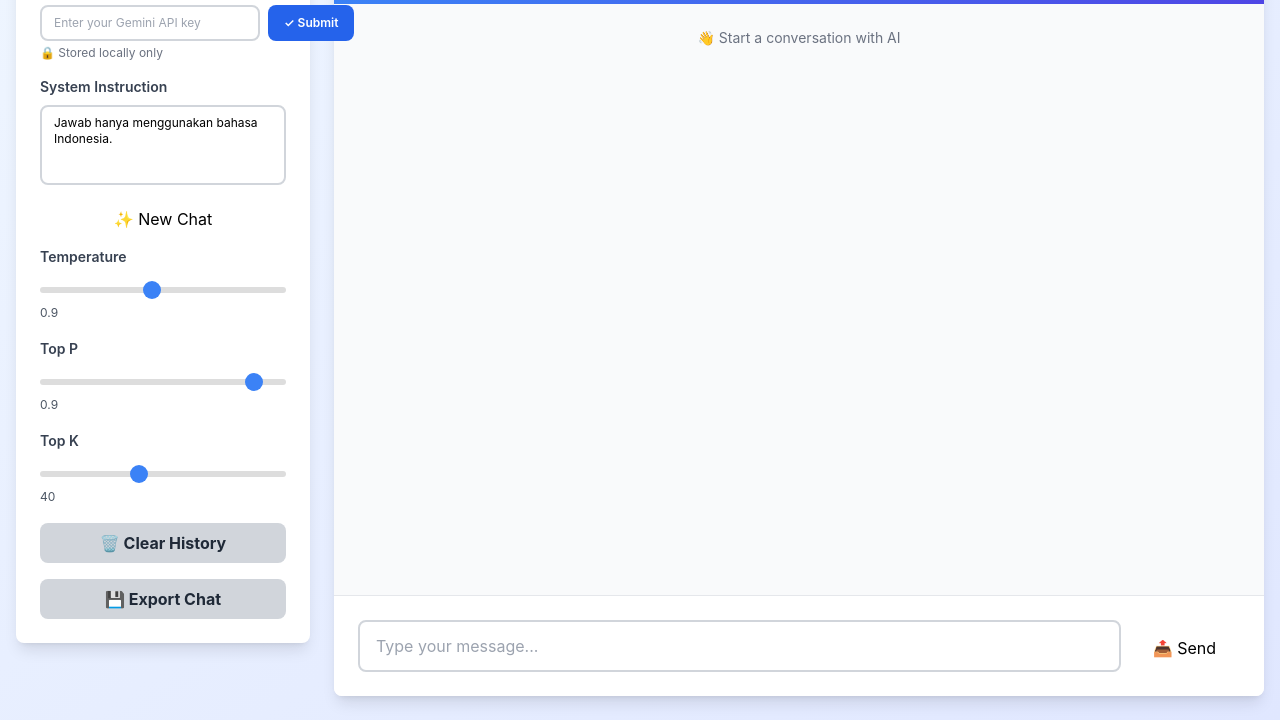
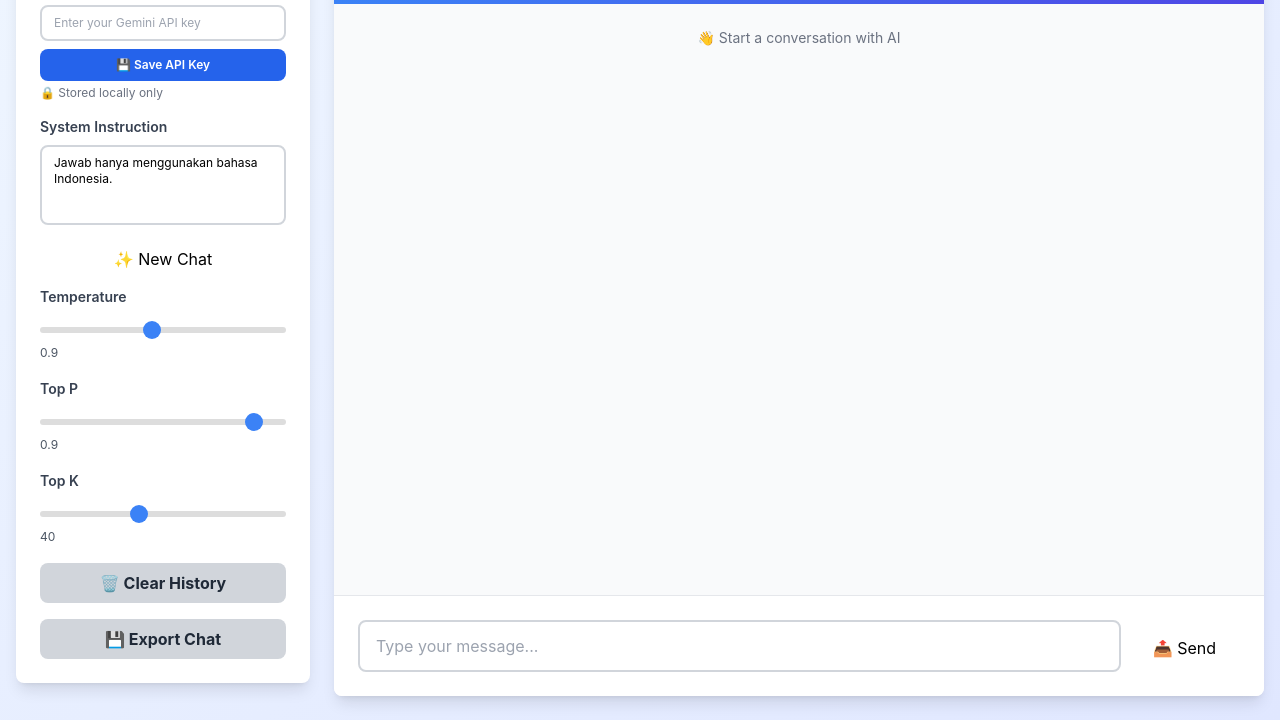
Before and after one commit to nash57/gemini-flash-api-hactiv8, a website: page public/index.html in a window 1280 px wide. Shown: the part 128-848 px from the top of the page. Drawn offline with nearby package versions, Linux system fonts and the light colour scheme.

Commit message:
refactor: Move Save API Key button below input and rename from Submit

```diff
--- a/public/index.html
+++ b/public/index.html
@@ -28,10 +28,8 @@
               <label class="block text-sm font-semibold text-gray-700">Gemini API Key</label>
               <span id="api-status" class="text-xs px-2 py-1 rounded bg-red-100 text-red-700 font-semibold">❌ Not Set</span>
             </div>
-            <div class="flex gap-2">
-              <input type="password" id="api-key" placeholder="Enter your Gemini API key" class="flex-1 px-3 py-2 border-2 border-gray-300 rounded-lg focus:outline-none focus:border-blue-500 text-xs" />
-              <button id="api-key-submit" class="px-4 py-2 bg-blue-600 text-white font-semibold rounded-lg hover:bg-blue-700 transition text-xs whitespace-nowrap">✓ Submit</button>
-            </div>
+            <input type="password" id="api-key" placeholder="Enter your Gemini API key" class="w-full px-3 py-2 border-2 border-gray-300 rounded-lg focus:outline-none focus:border-blue-500 text-xs" />
+            <button id="api-key-submit" class="w-full mt-2 px-4 py-2 bg-blue-600 text-white font-semibold rounded-lg hover:bg-blue-700 transition text-xs">💾 Save API Key</button>
             <p class="text-xs text-gray-500 mt-1">🔒 Stored locally only</p>
           </div>
 
@@ -107,10 +105,8 @@
                 <label class="block text-sm font-semibold text-gray-700">Gemini API Key</label>
                 <span id="mobile-api-status" class="text-xs px-2 py-1 rounded bg-red-100 text-red-700 font-semibold">❌ Not Set</span>
               </div>
-              <div class="flex gap-2">
-                <input type="password" id="mobile-api-key" placeholder="Enter your Gemini API key" class="flex-1 px-3 py-2 border-2 border-gray-300 rounded-lg focus:outline-none focus:border-blue-500 text-xs" />
-                <button id="mobile-api-key-submit" class="px-4 py-2 bg-blue-600 text-white font-semibold rounded-lg hover:bg-blue-700 transition text-xs whitespace-nowrap">✓ Submit</button>
-              </div>
+              <input type="password" id="mobile-api-key" placeholder="Enter your Gemini API key" class="w-full px-3 py-2 border-2 border-gray-300 rounded-lg focus:outline-none focus:border-blue-500 text-xs" />
+              <button id="mobile-api-key-submit" class="w-full mt-2 px-4 py-2 bg-blue-600 text-white font-semibold rounded-lg hover:bg-blue-700 transition text-xs">💾 Save API Key</button>
               <p class="text-xs text-gray-500 mt-1">🔒 Stored locally only</p>
             </div>
 
```
